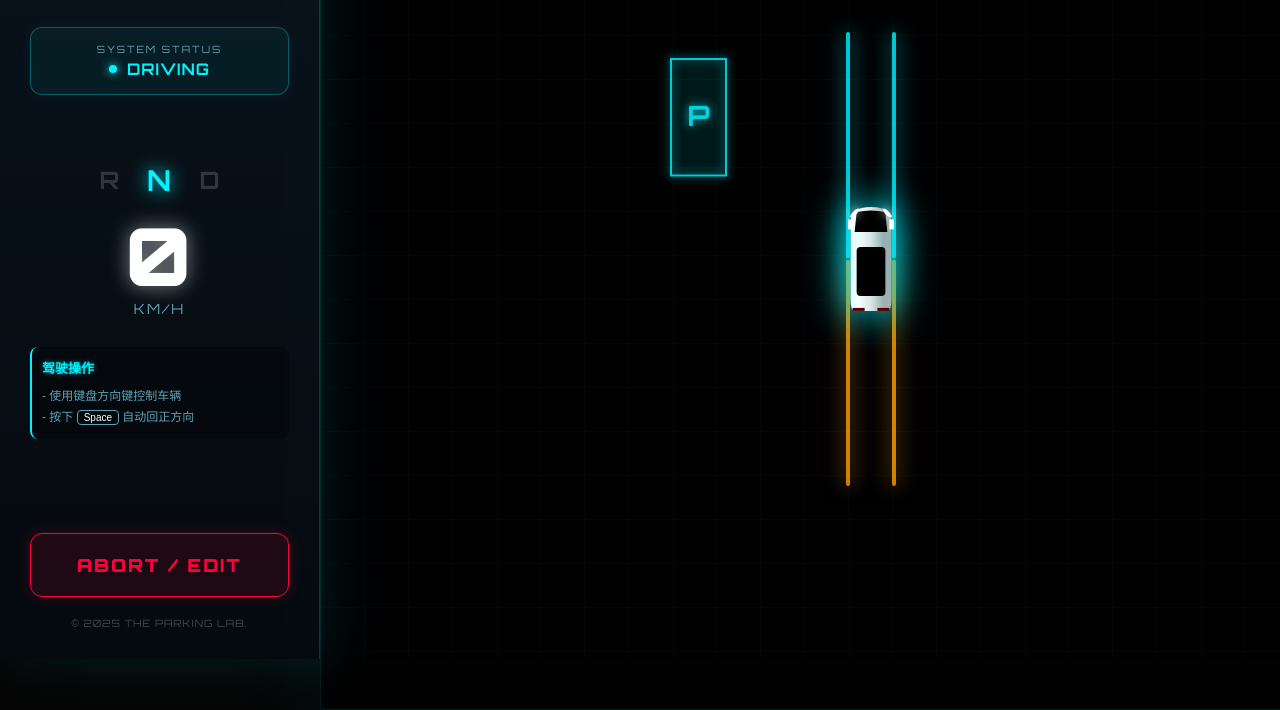
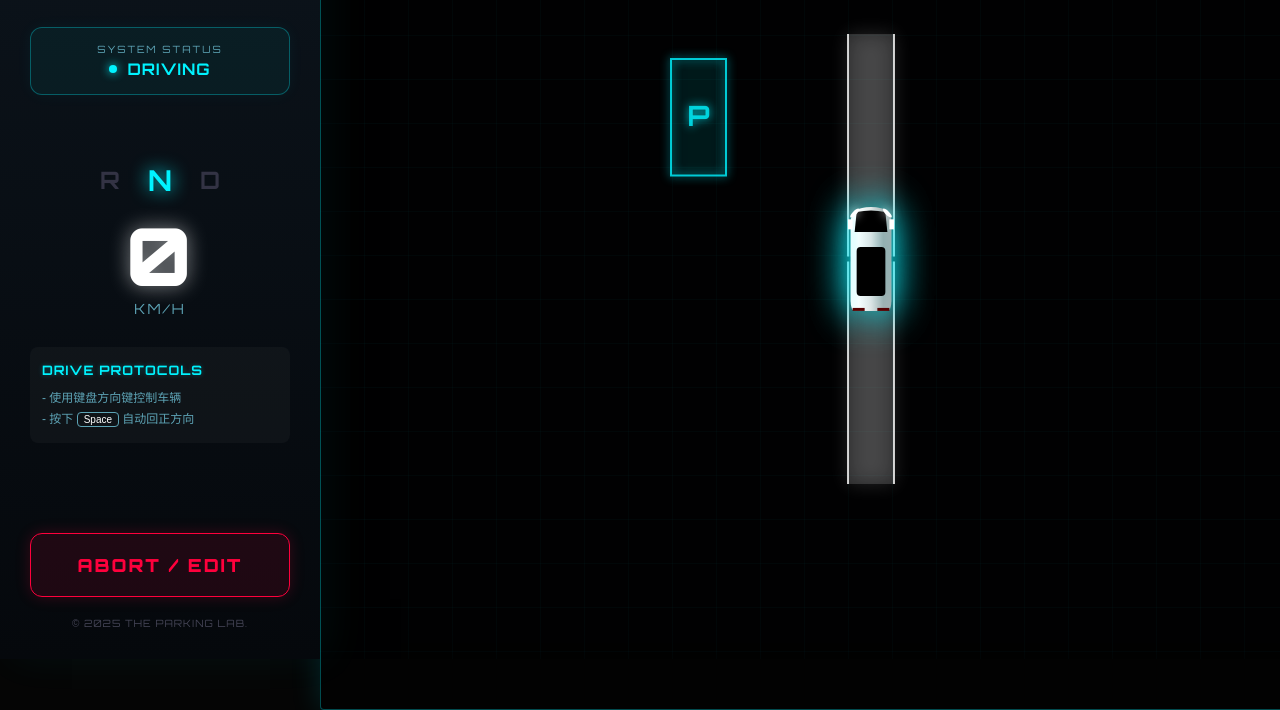
Before and after one commit to tsirix/Parking-sim, a plain HTML site: page index.html in a window 1280 px wide. Both pictures are taken after a click on the button "INITIALIZE". Shown: the part 141-851 px from the top of the page. Drawn offline with Linux system fonts and the light colour scheme.

Commit message:
Update index.html

```diff
--- a/index.html
+++ b/index.html
@@ -2,32 +2,30 @@
 <html lang="zh-CN">
 <head>
     <meta charset="UTF-8">
-    <title>THE PARKING LAB - TRON EDITION</title>
+    <title>THE PARKING LAB - TRON V16.1</title>
     <link rel="preconnect" href="https://fonts.googleapis.com">
     <link rel="preconnect" href="https://fonts.gstatic.com" crossorigin>
     <link href="https://fonts.googleapis.com/css2?family=Orbitron:wght@400;500;700;900&display=swap" rel="stylesheet">
 
     <style>
         :root {
-            /* TRON 色盘 */
-            --bg-dark: #050505; /* 极深黑 */
-            --panel-bg: rgba(20, 30, 40, 0.85); /* 全息蓝黑 */
-            --neon-cyan: #00F3FF; /* 创战纪青 */
-            --neon-orange: #FF9E00; /* 警告橙 */
-            --neon-red: #FF003C; /* 敌对红 */
+            --bg-dark: #050505;
+            --panel-bg: rgba(20, 30, 40, 0.9);
+            --neon-cyan: #00F3FF;
+            --neon-orange: #FF9E00;
+            --neon-red: #FF003C;
+            --neon-white: #E0FFFF;
             --text-primary: #E0F7FA;
             --text-secondary: #5DA3B5;
 
-            /* UI 变量 */
             --sidebar-width: 320px;
-            --border-radius: 12px; /* 硬朗圆角 */
-            --btn-height: 54px;
+            --border-radius: 12px;
         }
 
         body {
             background-color: var(--bg-dark);
             color: var(--text-primary);
-            font-family: 'Orbitron', sans-serif; /* 全局科幻字体 */
+            font-family: 'Orbitron', sans-serif;
             margin: 0;
             height: 100vh;
             display: flex;
@@ -44,25 +42,25 @@
             flex-direction: column; align-items: center; justify-content: center;
             text-align: center; padding: 40px; box-sizing: border-box;
             border: 2px solid var(--neon-red);
-            box-shadow: inset 0 0 50px var(--neon-red);
         }
         @media (max-width: 1024px) { #mobile-blocker { display: flex; } #app-container { filter: blur(10px); pointer-events: none; } }
         .mobile-icon { font-size: 60px; margin-bottom: 20px; color: var(--neon-red); text-shadow: 0 0 20px var(--neon-red); }
         .mobile-title { font-size: 24px; font-weight: 700; margin-bottom: 10px; color: var(--neon-red); letter-spacing: 2px; }
-        .mobile-desc { font-size: 14px; color: var(--text-primary); line-height: 1.6; font-family: sans-serif; }
+        .mobile-desc { font-size: 14px; color: var(--text-primary); line-height: 1.6; }
 
         /* --- 布局 --- */
         #app-container { display: flex; width: 100%; height: 100%; }
 
-        /* 左侧边栏 (全息风格) */
+        /* 左侧边栏 */
         #sidebar {
             width: var(--sidebar-width); min-width: var(--sidebar-width);
-            background: linear-gradient(180deg, rgba(10,20,30,0.95) 0%, rgba(5,10,15,0.95) 100%);
+            background: linear-gradient(180deg, rgba(12,20,28,1) 0%, rgba(5,8,12,1) 100%);
             display: flex; flex-direction: column;
             padding: 30px; box-sizing: border-box;
             justify-content: space-between; z-index: 20;
-            border-right: 1px solid rgba(0, 243, 255, 0.2);
-            box-shadow: 10px 0 50px rgba(0, 243, 255, 0.1);
+            /* 优化：去掉实体右边框，改为发光阴影，消除重复线 */
+            box-shadow: 10px 0 40px rgba(0, 243, 255, 0.05);
+            border-right: none;
         }
 
         /* Brand Header */
@@ -100,7 +98,7 @@
             flex: 1; display: flex; flex-direction: column; justify-content: flex-start; padding-top: 10px; gap: 20px;
         }
 
-        /* 工具按钮 Grid (Grid 布局) */
+        /* Grid */
         .tool-grid { display: grid; grid-template-columns: 1fr 1fr; gap: 12px; width: 100%; }
 
         .tool-btn {
@@ -122,7 +120,6 @@
         }
         .tool-btn:active { transform: scale(0.98); }
 
-        /* 霓虹图标 */
         .plus-icon {
             width: 24px; height: 24px;
             border: 2px solid var(--neon-cyan); border-radius: 50%;
@@ -145,15 +142,18 @@
         .btn-clear:hover { background: rgba(255, 0, 60, 0.1); border-color: var(--neon-red); box-shadow: 0 0 15px rgba(255,0,60,0.2); }
         .btn-clear .btn-text-en { color: rgba(255, 0, 60, 0.7); }
 
-        /* 文案 */
+        /* 文案 (优化：去掉左侧边框) */
         .hint-block {
-            margin-top: 15px; padding: 10px;
-            background: rgba(0,0,0,0.3); border-radius: 8px;
+            margin-top: 15px; padding: 12px;
+            background: rgba(255,255,255,0.03); border-radius: 8px;
             font-size: 12px; line-height: 1.8; color: var(--text-secondary);
-            border-left: 2px solid var(--neon-cyan);
             font-family: "Microsoft YaHei", sans-serif;
+            /* border-left Removed */
         }
-        .hint-title { color: var(--neon-cyan); font-weight: 700; font-size: 13px; margin-bottom: 5px; display: block; text-shadow: 0 0 5px rgba(0,243,255,0.5); }
+        .hint-title {
+            color: var(--neon-cyan); font-weight: 700; font-size: 13px; margin-bottom: 5px; display: block;
+            text-shadow: 0 0 5px rgba(0,243,255,0.3); font-family: 'Orbitron', sans-serif; letter-spacing: 1px;
+        }
         .key-badge {
             border: 1px solid var(--text-secondary); padding: 1px 6px;
             border-radius: 4px; font-size: 10px; color: #fff;
@@ -162,18 +162,9 @@
         /* 全息仪表盘 */
         #panel-dashboard { display: none; text-align: center; margin-top: 40px;}
         .gear-row { display: flex; justify-content: center; gap: 30px; margin-bottom: 20px; }
-        .gear {
-            font-size: 24px; font-weight: 700; color: #334;
-            transition: 0.2s;
-        }
-        .gear.active {
-            color: var(--neon-cyan); transform: scale(1.2);
-            text-shadow: 0 0 15px var(--neon-cyan);
-        }
-        .speed-large {
-            font-size: 80px; font-weight: 900; line-height: 1; letter-spacing: 2px;
-            color: #fff; text-shadow: 0 0 20px rgba(255,255,255,0.5);
-        }
+        .gear { font-size: 24px; font-weight: 700; color: #334; transition: 0.2s; }
+        .gear.active { color: var(--neon-cyan); transform: scale(1.2); text-shadow: 0 0 15px var(--neon-cyan); }
+        .speed-large { font-size: 80px; font-weight: 900; line-height: 1; letter-spacing: 2px; color: #fff; text-shadow: 0 0 20px rgba(255,255,255,0.5); }
         .speed-unit { font-size: 14px; color: var(--text-secondary); margin-top: 5px; letter-spacing: 2px; }
 
         /* 底部按钮 */
@@ -185,54 +176,43 @@
             cursor: pointer; transition: all 0.3s;
             text-transform: uppercase;
         }
-        .btn-mode-edit {
-            background: var(--neon-cyan); color: #000;
-            box-shadow: 0 0 20px rgba(0, 243, 255, 0.4);
-        }
+        .btn-mode-edit { background: var(--neon-cyan); color: #000; box-shadow: 0 0 20px rgba(0, 243, 255, 0.4); }
         .btn-mode-edit:hover { background: #fff; box-shadow: 0 0 30px rgba(0, 243, 255, 0.8); }
-
-        .btn-mode-drive {
-            background: rgba(255, 0, 60, 0.1);
-            border: 1px solid var(--neon-red); color: var(--neon-red);
-            box-shadow: 0 0 15px rgba(255, 0, 60, 0.2);
-        }
+        .btn-mode-drive { background: rgba(255, 0, 60, 0.1); border: 1px solid var(--neon-red); color: var(--neon-red); box-shadow: 0 0 15px rgba(255, 0, 60, 0.2); }
         .btn-mode-drive:hover { background: rgba(255, 0, 60, 0.2); box-shadow: 0 0 25px rgba(255, 0, 60, 0.5); }
-
         .footer-copyright { margin-top: 20px; text-align: center; font-size: 10px; color: #445; letter-spacing: 1px; }
 
         /* 右侧画布 (网格背景) */
         #canvas-area {
             flex: 1; position: relative;
             background-color: #020204;
-            /* 简单的网格背景图，增强 Grid 氛围 */
             background-image:
                 linear-gradient(rgba(0, 243, 255, 0.05) 1px, transparent 1px),
                 linear-gradient(90deg, rgba(0, 243, 255, 0.05) 1px, transparent 1px);
-            background-size: 44px 44px; /* 对应 SCALE * 2 */
+            background-size: 44px 44px;
             display: flex; align-items: center; justify-content: center; z-index: 1;
+            /* 优化：边缘光晕，增加层次感 */
+            box-shadow: inset 10px 0 50px rgba(0,0,0,0.5);
         }
         canvas {
-            background-color: rgba(0,0,0,0.5); /* 半透明让背景网格透一点出来 */
+            background-color: rgba(0,0,0,0.5);
             border-radius: 4px;
-            box-shadow: 0 0 100px rgba(0, 243, 255, 0.1);
-            border: 1px solid rgba(0, 243, 255, 0.1);
+            /* 优化：数据边界效果 */
+            border: 1px solid rgba(0, 243, 255, 0.3);
+            box-shadow: 0 0 30px rgba(0, 243, 255, 0.15);
         }
 
-        /* 碰撞红光 (呼吸灯) */
+        /* 碰撞红光 */
         #crash-overlay {
             position: absolute; top: 0; left: 0; width: 100%; height: 100%;
             pointer-events: none; opacity: 0; transition: opacity 0.2s;
             background: radial-gradient(circle, transparent 40%, rgba(255, 0, 60, 0.5) 100%);
-            z-index: 50; border: 2px solid var(--neon-red);
+            z-index: 50; border: 4px solid var(--neon-red);
         }
         #crash-overlay.active { animation: glitch 0.2s infinite; opacity: 1; }
-
         @keyframes glitch {
             0% { transform: translate(0,0); border-color: var(--neon-red); }
             20% { transform: translate(-2px,2px); border-color: #fff; }
-            40% { transform: translate(-2px,-2px); }
-            60% { transform: translate(2px,2px); }
-            80% { transform: translate(2px,-2px); }
             100% { transform: translate(0,0); }
         }
     </style>
@@ -288,7 +268,7 @@
                 </div>
 
                 <div id="hint-edit" class="hint-block">
-                    <span class="hint-title">编辑你的停车地图</span>
+                    <span class="hint-title">EDIT PROTOCOLS</span>
                     - 双击物体旋转 90°<br>
                     - 鼠标拖拽调整物体位置
                 </div>
@@ -303,7 +283,7 @@
                     <div class="speed-unit">KM/H</div>
 
                     <div class="hint-block" style="text-align: left; margin-top:30px">
-                        <span class="hint-title">驾驶操作</span>
+                        <span class="hint-title">DRIVE PROTOCOLS</span>
                         - 使用键盘方向键控制车辆<br>
                         - 按下 <span class="key-badge">Space</span> 自动回正方向
                     </div>
@@ -345,7 +325,7 @@
     let isColliding = false;
     let wasColliding = false;
 
-    // Car Colors (Neon Metallic, No White/Silver)
+    // Car Colors (No White)
     const CAR_COLORS = [
         { hex: '#555', name: 'Carbon' },
         { hex: '#0033cc', name: 'Neon Blue' },
@@ -355,9 +335,13 @@
     // Objects
     const car = {
         type: 'player', x: 550, y: 450, length: 4.72 * SCALE, width: 1.85 * SCALE, mirrorGap: 0.12 * SCALE, wheelBase: 2.875 * SCALE,
-        angle: -Math.PI / 2, speed: 0, maxSpeed: 2.5, acceleration: 0.04, friction: 0.92,
-        steeringAngle: 0, maxSteeringAngle: 0.61, steeringSpeed: 0.02,
-        color: '#ffffff' // Pearl White for Player
+        angle: -Math.PI / 2,
+        speed: 0,
+        maxSpeed: 2.0, // 优化：最高速度降低，方便微操
+        acceleration: 0.04, friction: 0.92,
+        steeringAngle: 0, maxSteeringAngle: 0.61,
+        steeringSpeed: 0.035, // 优化：转向速度加快
+        color: '#ffffff'
     };
 
     let objects = [ { type: 'spot', x: 350, y: 250, width: 2.5 * SCALE, height: 5.3 * SCALE, angle: 0 } ];
@@ -482,20 +466,42 @@
         }
         return true;
     }
+
+    // 物理引擎：增加边界检查
     function updatePhysics() {
         if (MODE !== 'DRIVE') return;
         if (keys.Space) { car.steeringAngle *= 0.85; if (Math.abs(car.steeringAngle) < 0.005) car.steeringAngle = 0; }
         else { if (keys.ArrowLeft) car.steeringAngle -= car.steeringSpeed; if (keys.ArrowRight) car.steeringAngle += car.steeringSpeed; }
+
+        // Clamp steering
         if (car.steeringAngle > car.maxSteeringAngle) car.steeringAngle = car.maxSteeringAngle;
         if (car.steeringAngle < -car.maxSteeringAngle) car.steeringAngle = -car.maxSteeringAngle;
+
+        // Speed
         if (keys.ArrowUp) car.speed += car.acceleration; else if (keys.ArrowDown) car.speed -= car.acceleration; else car.speed *= car.friction;
         if (car.speed > car.maxSpeed) car.speed = car.maxSpeed; if (car.speed < -car.maxSpeed) car.speed = -car.maxSpeed; if (Math.abs(car.speed) < 0.02) car.speed = 0;
 
         if (Math.abs(car.speed) > 0) {
-            car.x += Math.cos(car.angle) * car.speed; car.y += Math.sin(car.angle) * car.speed; car.angle += (car.speed * Math.tan(car.steeringAngle)) / car.wheelBase;
+            let nextX = car.x + Math.cos(car.angle) * car.speed;
+            let nextY = car.y + Math.sin(car.angle) * car.speed;
+
+            // 优化：边界检查 (Border Collision)
+            // 如果撞墙，速度清零，触发碰撞
+            let hitBorder = false;
+            if (nextX < 20 || nextX > canvas.width - 20 || nextY < 20 || nextY > canvas.height - 20) {
+                hitBorder = true;
+                car.speed = 0; // Stop
+            } else {
+                car.x = nextX;
+                car.y = nextY;
+            }
+
+            car.angle += (car.speed * Math.tan(car.steeringAngle)) / car.wheelBase;
 
             let currentFrameCollision = false;
             for (let obj of objects) { if (checkCollision(car, obj)) { currentFrameCollision = true; break; } }
+
+            if (hitBorder) currentFrameCollision = true;
 
             if (currentFrameCollision && !wasColliding) {
                 audioCrash.currentTime = 0;
@@ -592,13 +598,15 @@
         ctx.restore();
     }
 
+    // 优化：墙体改为银灰色
     function drawWall(obj) {
         ctx.save(); ctx.translate(obj.x, obj.y); ctx.rotate(obj.angle);
         const w = obj.width; const h = obj.height;
 
-        ctx.shadowColor = "#FF003C"; ctx.shadowBlur = 15;
-        ctx.strokeStyle = "#FF003C"; ctx.lineWidth = 2;
-        ctx.fillStyle = "rgba(255, 0, 60, 0.15)";
+        // 银灰 + 青色边缘
+        ctx.shadowColor = "#AAA"; ctx.shadowBlur = 10;
+        ctx.strokeStyle = "#AAA"; ctx.lineWidth = 1;
+        ctx.fillStyle = "rgba(180, 180, 190, 0.3)"; // Silver
 
         ctx.fillRect(-w/2, -h/2, w, h);
         ctx.strokeRect(-w/2, -h/2, w, h);
@@ -609,41 +617,81 @@
         ctx.restore();
     }
 
+    // 优化：光流引导线 (填充式)
     function drawPrediction(direction) {
-        if (MODE === 'EDIT') return; ctx.save();
+        if (MODE === 'EDIT') return;
+        ctx.save();
 
-        ctx.lineWidth = 4; ctx.lineCap = 'round'; ctx.setLineDash([]);
+        let simX = car.x; let simY = car.y; let simAngle = car.angle;
+        let safeWidth = car.width + (car.mirrorGap * 2);
 
-        if (direction === 1) {
-            ctx.strokeStyle = "rgba(0, 243, 255, 0.8)";
-            ctx.shadowColor = "#00F3FF"; ctx.shadowBlur = 20;
-        } else {
-            ctx.strokeStyle = "rgba(255, 158, 0, 0.8)";
-            ctx.shadowColor = "#FF9E00"; ctx.shadowBlur = 20;
+        let leftPath = [];
+        let rightPath = [];
+
+        // 颜色统一为高亮白 (Quantum White)
+        let strokeColor = "rgba(255, 255, 255, 0.8)";
+        let fillColor = "rgba(255, 255, 255, 0.15)";
+
+        // 计算轨迹点
+        for (let i = 0; i < 90; i++) {
+            let simSpeed = 2.5 * direction;
+            simX += Math.cos(simAngle) * simSpeed;
+            simY += Math.sin(simAngle) * simSpeed;
+            simAngle += (simSpeed * Math.tan(car.steeringAngle)) / car.wheelBase;
+
+            let offsetX = Math.cos(simAngle - Math.PI/2) * (safeWidth/2);
+            let offsetY = Math.sin(simAngle - Math.PI/2) * (safeWidth/2);
+
+            leftPath.push({x: simX + offsetX, y: simY + offsetY});
+            rightPath.push({x: simX - offsetX, y: simY - offsetY});
         }
 
-        let simX = car.x; let simY = car.y; let simAngle = car.angle; let leftPath = []; let rightPath = []; let safeWidth = car.width + (car.mirrorGap * 2);
-        for (let i = 0; i < 90; i++) {
-            let simSpeed = 2.5 * direction; simX += Math.cos(simAngle) * simSpeed; simY += Math.sin(simAngle) * simSpeed; simAngle += (simSpeed * Math.tan(car.steeringAngle)) / car.wheelBase;
-            let offsetX = Math.cos(simAngle - Math.PI/2) * (safeWidth/2); let offsetY = Math.sin(simAngle - Math.PI/2) * (safeWidth/2);
-            leftPath.push({x: simX + offsetX, y: simY + offsetY}); rightPath.push({x: simX - offsetX, y: simY - offsetY});
-        }
-        const drawLine = (path) => { ctx.beginPath(); if (path.length > 0) ctx.moveTo(path[0].x, path[0].y); for (let p of path) ctx.lineTo(p.x, p.y); ctx.stroke(); }
-        drawLine(leftPath); drawLine(rightPath); ctx.restore();
+        // 绘制填充光带
+        ctx.beginPath();
+        ctx.moveTo(leftPath[0].x, leftPath[0].y);
+        for(let p of leftPath) ctx.lineTo(p.x, p.y);
+        for(let i = rightPath.length - 1; i >= 0; i--) ctx.lineTo(rightPath[i].x, rightPath[i].y);
+        ctx.closePath();
+        ctx.fillStyle = fillColor;
+        ctx.shadowColor = "#FFF"; ctx.shadowBlur = 20;
+        ctx.fill();
+
+        // 绘制边缘线条
+        ctx.lineWidth = 2;
+        ctx.strokeStyle = strokeColor;
+        ctx.shadowBlur = 0; // 线条本身不一定要太晕，保持锐利
+
+        ctx.beginPath();
+        ctx.moveTo(leftPath[0].x, leftPath[0].y);
+        for(let p of leftPath) ctx.lineTo(p.x, p.y);
+        ctx.stroke();
+
+        ctx.beginPath();
+        ctx.moveTo(rightPath[0].x, rightPath[0].y);
+        for(let p of rightPath) ctx.lineTo(p.x, p.y);
+        ctx.stroke();
+
+        ctx.restore();
     }
 
     function draw() {
         ctx.clearRect(0, 0, canvas.width, canvas.height);
+
+        // 编辑模式网格
         if (MODE === 'EDIT') {
             ctx.save(); ctx.strokeStyle = "rgba(0, 243, 255, 0.1)"; ctx.lineWidth = 1; ctx.beginPath();
             for (let i = 0; i < canvas.width; i += SCALE * 2) { ctx.moveTo(i, 0); ctx.lineTo(i, canvas.height); } for (let i = 0; i < canvas.height; i += SCALE * 2) { ctx.moveTo(0, i); ctx.lineTo(canvas.width, i); }
             ctx.stroke(); ctx.restore();
         }
+
         for (let obj of objects) { if (obj.type === 'spot') drawSpot(obj); }
         for (let obj of objects) { if (obj.type === 'wall') drawWall(obj); }
         for (let obj of objects) { if (obj.type === 'obstacle_car') drawCar(obj, false); }
+
         if (Math.abs(car.speed) < 1.0) { drawPrediction(1); drawPrediction(-1); } else { drawPrediction(car.speed > 0 ? 1 : -1); }
+
         drawCar(car, true);
+
         document.getElementById('speed').innerText = Math.abs(Math.round(car.speed * 10));
         const r = document.getElementById('gear-r'); const n = document.getElementById('gear-n'); const d = document.getElementById('gear-d');
         r.className = "gear"; n.className = "gear"; d.className = "gear";
```
